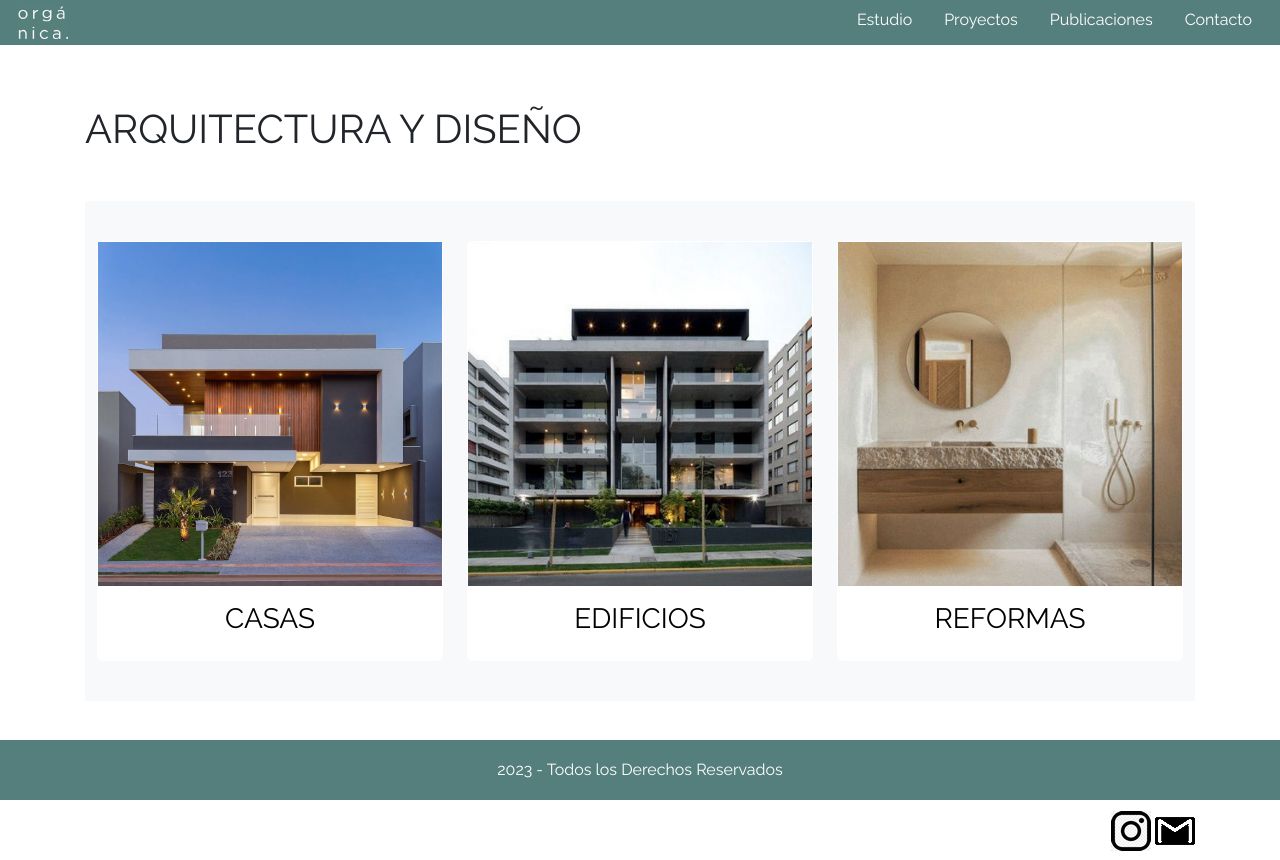
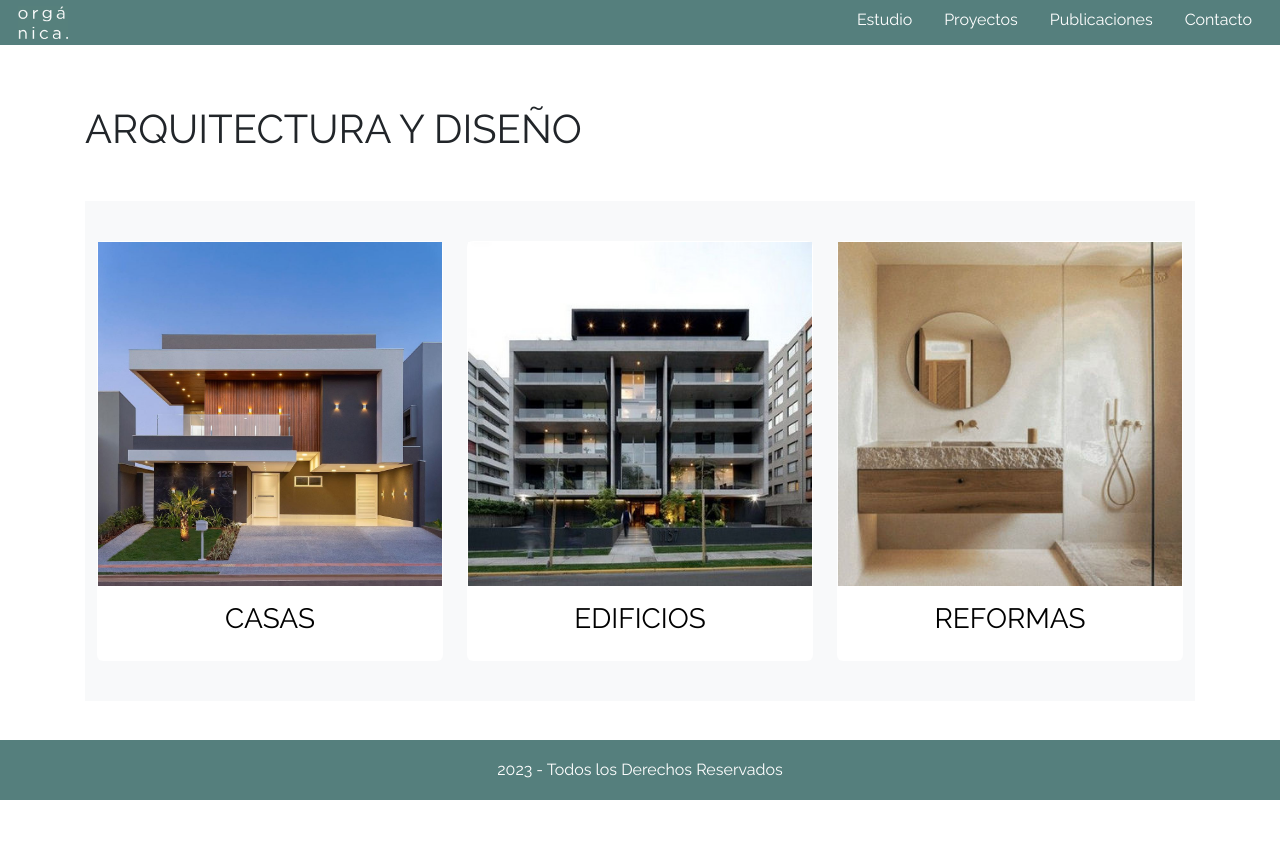
Before and after one commit to emirubinsky/PreEntrega3_Rubinsky, a website: page index.html in a window 1280 px wide. After the commit the page ends 800 px from the top, so only its background shows below. Drawn offline with nearby package versions, Linux system fonts and the light colour scheme.

Commit message:
actualizo

```diff
--- a/index.html
+++ b/index.html
@@ -113,20 +113,6 @@
         <div class="container footer_texto">
             <span>2023 - Todos los Derechos Reservados</span>
         </div>
-
-        <div class="container">
-            <div class="row">
-                <div class="col-md-6">
-
-                </div>
-                <div class="col-md-6 text-end">
-                    <div class="social-icons">
-                        <a href="#" class="social-link"><img src="../img/instagram40x40.png" alt="Instagram"></a>
-                        <a href="#" class="social-link"><img src="../img/gmail40x40.png" alt="Gmail"></a>
-                    </div>
-                </div>
-            </div>
-        </div>
     </footer>
 
 
```
Also changed, not shown: scss/componentes/_footer.scss (line endings or trailing spaces).
